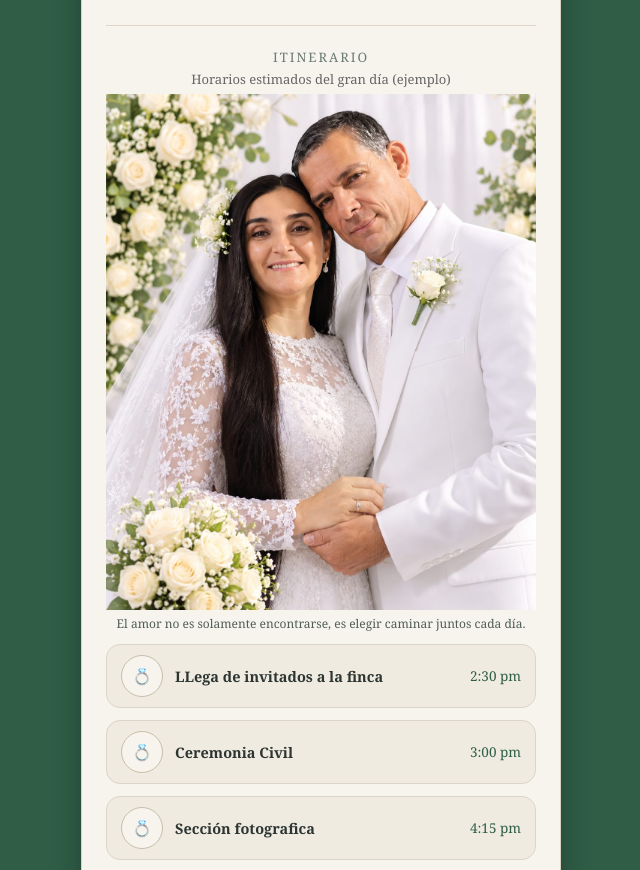
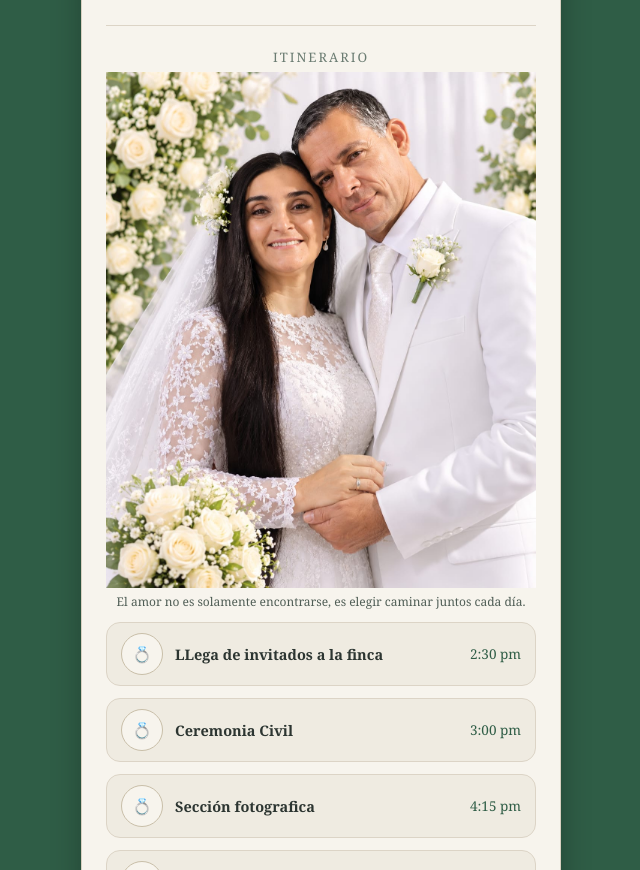
Before and after one commit to LuisDataS/Mi-Boda, a plain HTML site: page index.html in a window 1280 px wide. Shown: the part 1624-2494 px from the top of the page, without its empty margins (319-959 px from the left). Drawn offline with Linux system fonts and the light colour scheme.

Commit message:
Clear example text in itinerary section
Removed example text from itinerary section.

```diff
--- a/index.html
+++ b/index.html
@@ -590,7 +590,7 @@
 <!-- Sección Itinerario -->
       <section style="margin-top: 28px; padding-top: 22px; border-top: 1px solid #dcd4c6;">
         <p class="subtitulo" style="margin-bottom: 4px;">Itinerario</p>
-        <p style="font-size: 13px; color: #666; margin-bottom: 6px;">Horarios estimados del gran día (ejemplo)</p>
+        <p style="font-size: 13px; color: #666; margin-bottom: 6px;"></p>
 
           <div class="item-foto">
             <img src="./img/Foto6.jpeg" alt="Foto 6" onclick="abrirZoom(this.src, this.alt, 'El amor no es solamente encontrarse, es elegir caminar juntos cada día.')">
```
